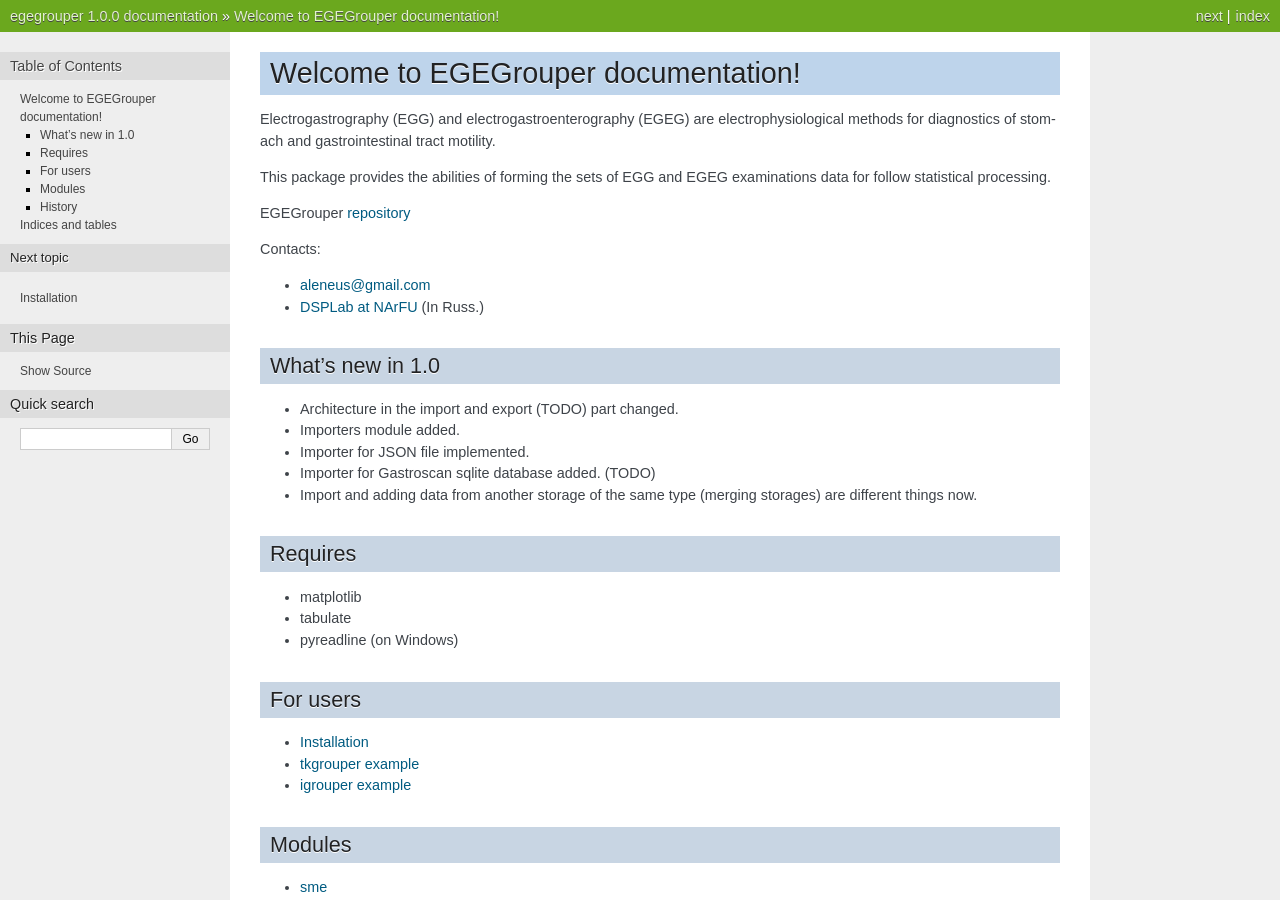
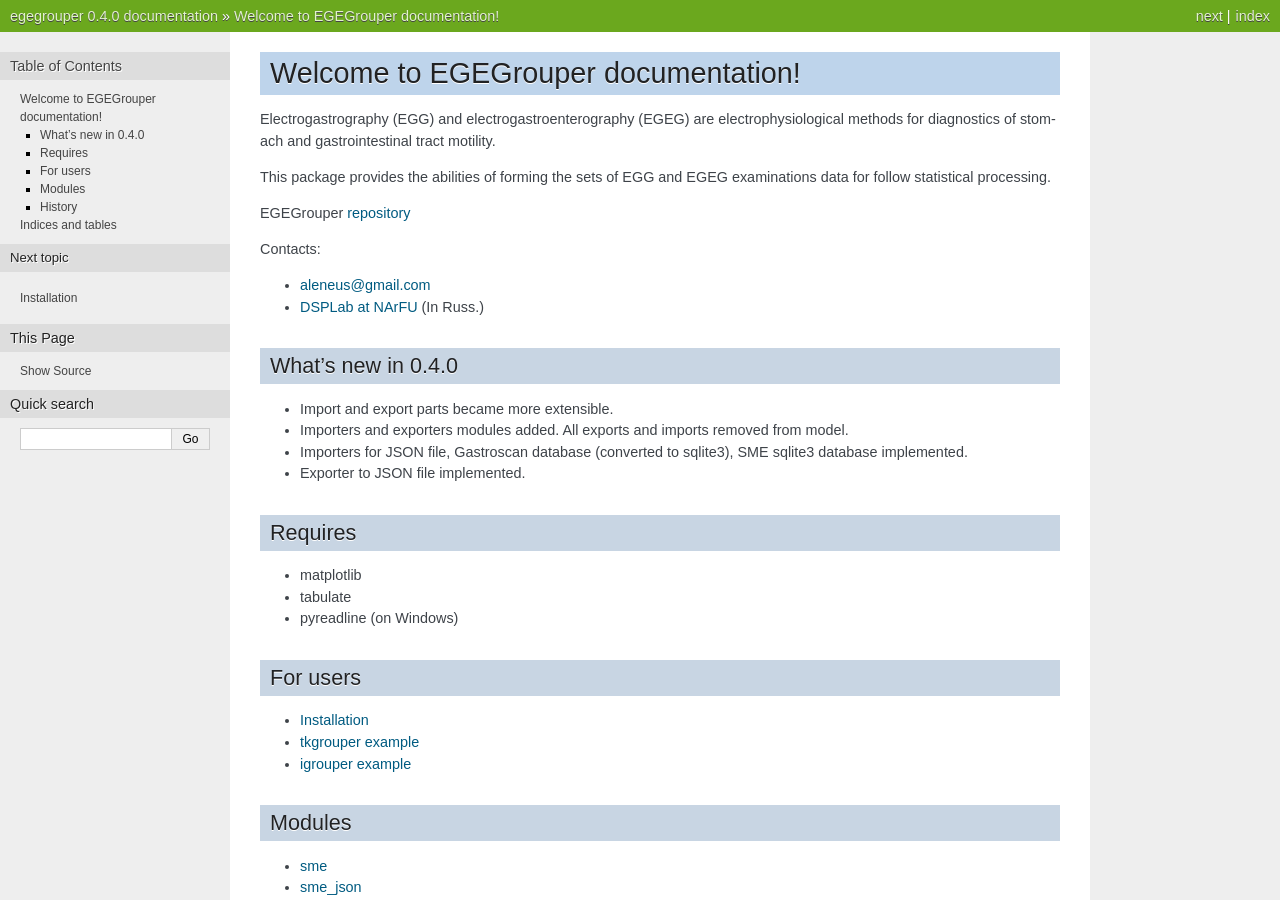
Before and after one commit to aleneus/egegrouper, a Sphinx documentation site: the page built from doc/source/index.rst, in a window 1280 px wide and 900 px high. Built offline with Sphinx 7.4.7, drawn with Linux system fonts in a browser that asks for light colours; some of the changed text lies outside the part shown.

Commit message:
new version

```diff
--- a/doc/source/conf.py
+++ b/doc/source/conf.py
@@ -59,9 +59,9 @@
 # built documents.
 #
 # The short X.Y version.
-version = '1.0.0'
+version = '0.4.0'
 # The full version, including alpha/beta/rc tags.
-release = '1.0.0'
+release = '0.4.0'
 
 # The language for content autogenerated by Sphinx. Refer to documentation
 # for a list of supported languages.
--- a/doc/source/index.rst
+++ b/doc/source/index.rst
@@ -17,14 +17,13 @@
 * aleneus@gmail.com
 * `DSPLab at NArFU <http://dsplab.narfu.ru>`_ (In Russ.)
 
-What's new in 1.0
------------------
+What's new in 0.4.0
+-------------------
 
-* Architecture in the import and export (TODO) part changed.
-* Importers module added.
-* Importer for JSON file implemented.
-* Importer for Gastroscan sqlite database added. (TODO)
-* Import and adding data from another storage of the same type (merging storages) are different things now.
+* Import and export parts became more extensible.
+* Importers and exporters modules added. All exports and imports removed from model.
+* Importers for JSON file, Gastroscan database (converted to sqlite3), SME sqlite3 database implemented.
+* Exporter to JSON file implemented.
 
 Requires
 --------
--- a/setup.py
+++ b/setup.py
@@ -23,7 +23,7 @@
 
 setup(
     name="EGEGrouper",
-    version="1.0.0",
+    version="0.4.0",
     description="Tool for grouping EGEG examinations",
     author="Aleksandr Popov",
     author_email="aleneus@gmail.com",
```
Also changed, not shown: 2 other files.
